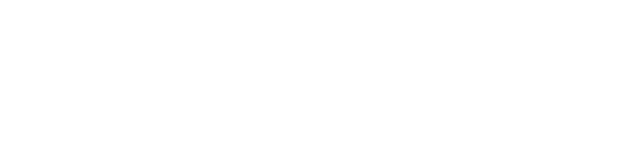
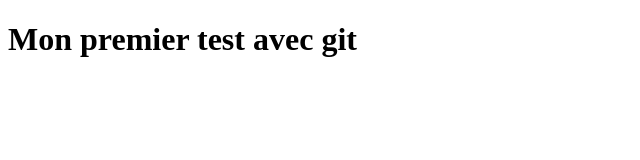
Before and after one commit to AbdelODG/test, a plain HTML site: page index.html in a window 1280 px wide. Shown: the whole page, without its empty margins (0-640 px from the left). Drawn offline with Linux system fonts and the light colour scheme.

Commit message:
Ajout d'une balise h1 dans mon body

```diff
--- a/index.html
+++ b/index.html
@@ -6,6 +6,6 @@
     <title>Document</title>
 </head>
 <body>
-
+    <h1>Mon premier test avec git</h1>
 </body>
 </html>
```
